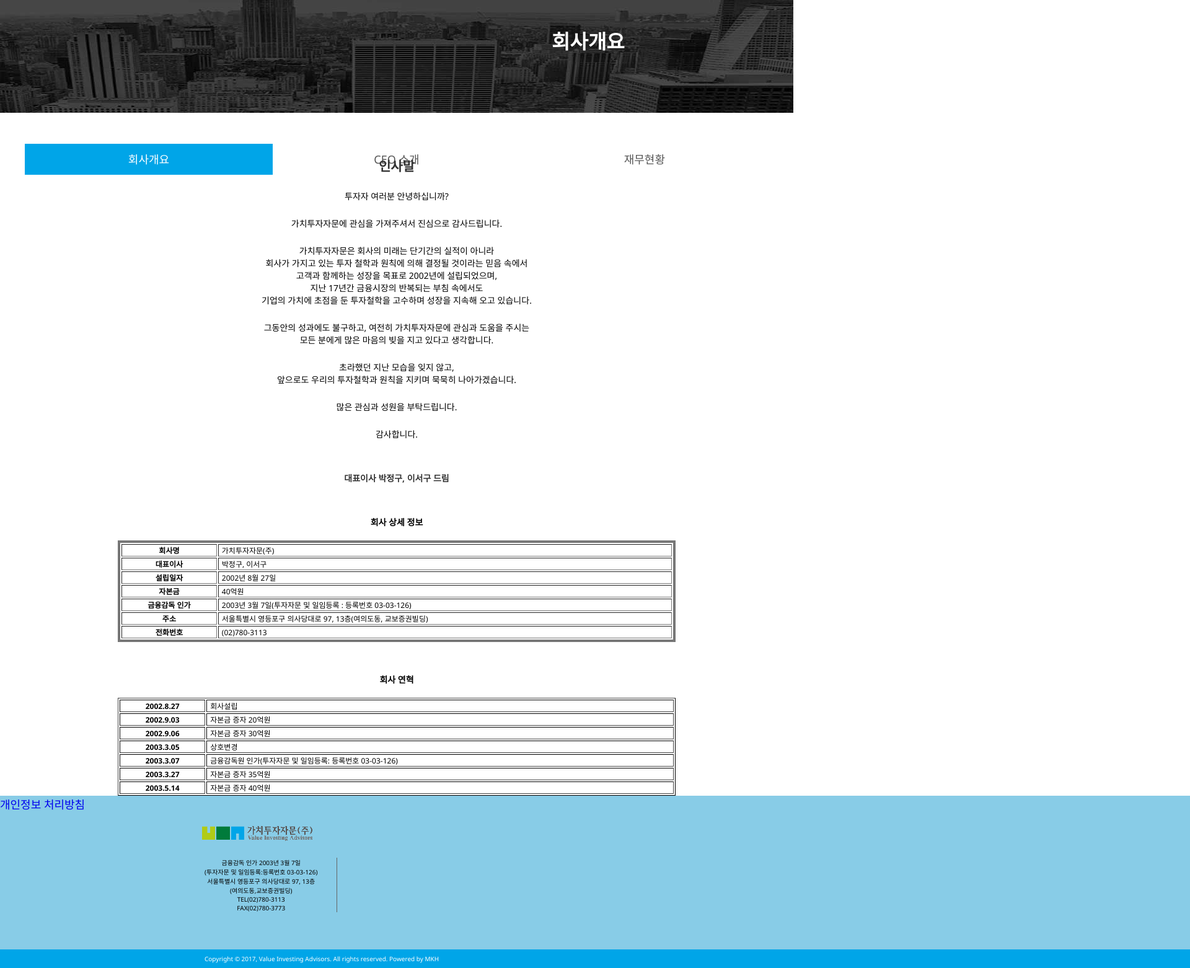
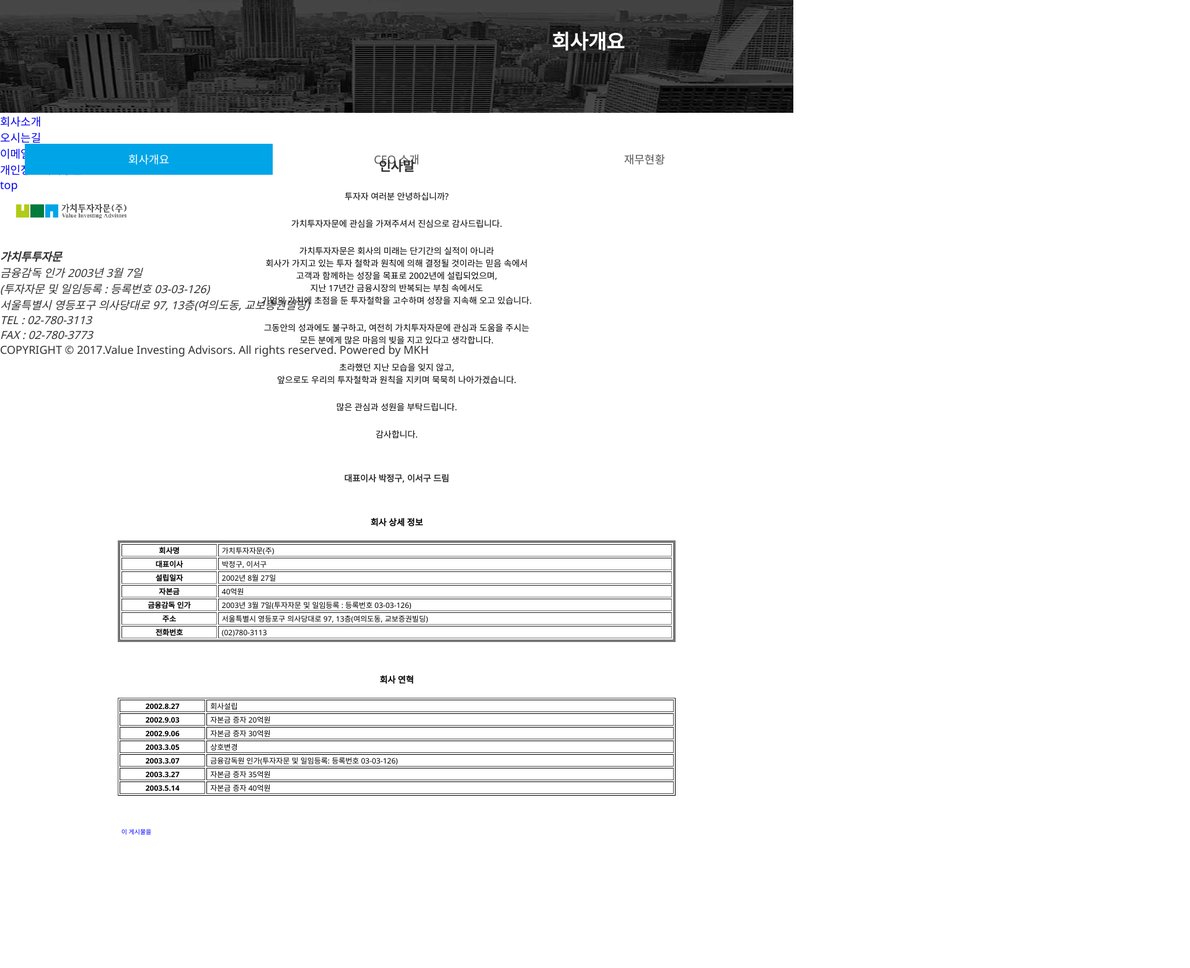
Before and after one commit to ckwlswn/sub, a plain HTML site: page index.html in a window 1280 px wide. Shown: the part 188-1750 px from the top of the page at 62% size, 1920 px wide, since content can reach past the window. After the commit the page ends 1537 px from the top, so only its background shows below. Drawn offline with Linux system fonts and the light colour scheme.

Commit message:
Add files via upload

```diff
--- a/index.html
+++ b/index.html
@@ -140,26 +140,32 @@
            </div>
       </section>
 
-      <section id="footer">
-          <img src="images/logo.png" alt="footer_logo">
-            <p>금융감독 인가 2003년 3월 7일<br>
-                (투자자문 및 일임등록:등록번호 03-03-126)<br>
-                서울특별시 영등포구 의사당대로 97, 13층<br>
-                (여의도동,교보증권빌딩)<br>
-                TEL(02)780-3113<br>
-                FAX(02)780-3773
-            </p>
-            <nav id="footer_menu">
-                <ul>
+      <footer id="main_footer" >
+        <nav id="footer_menu" class="footer-container-full">
+          <ul>
+            <li><a href="#">회사소개</a></li>
+            <li><a href="#">오시는길</a></li>
+            <li><a href="#">이메일무단수집거부</a></li>
+            <li><a href="#">개인정보처리방침</a></li>
+          </ul>
+          <a href="#" class="btn_top">top</a>
+        </nav>
+        <div class="footer_info">
+          <img src="images/logo.png" alt="footer logo">
+          <address>
+            <b>가치투투자문</b><br>
+            <span>금융감독 인가 2003년 3월 7일</span><br>
+            <span>(투자자문 및 일임등록 : 등록번호 03-03-126)</span><br>
+            <span>서울특별시 영등포구 의사당대로 97, 13층(여의도동, 교보증권빌딩)</span><br>
+            <span>TEL : 02-780-3113</span><br>
+            <span>FAX : 02-780-3773</span><br>
+          </address>
+          <p class="copy">COPYRIGHT &copy; 2017.Value Investing Advisors. All rights reserved. Powered by MKH</p>
+        </div>
+      </footer>
 
-                    <li><a href="#">개인정보 처리방침</a></li>
-                </ul>
-            </nav>
-      </section>
 
-      <section id="copy">
-        <p>Copyright &copy; 2017, Value Investing Advisors. All rights reserved. Powered by MKH</p>
-      </section>
+
 
 </body>
 </html>
```
